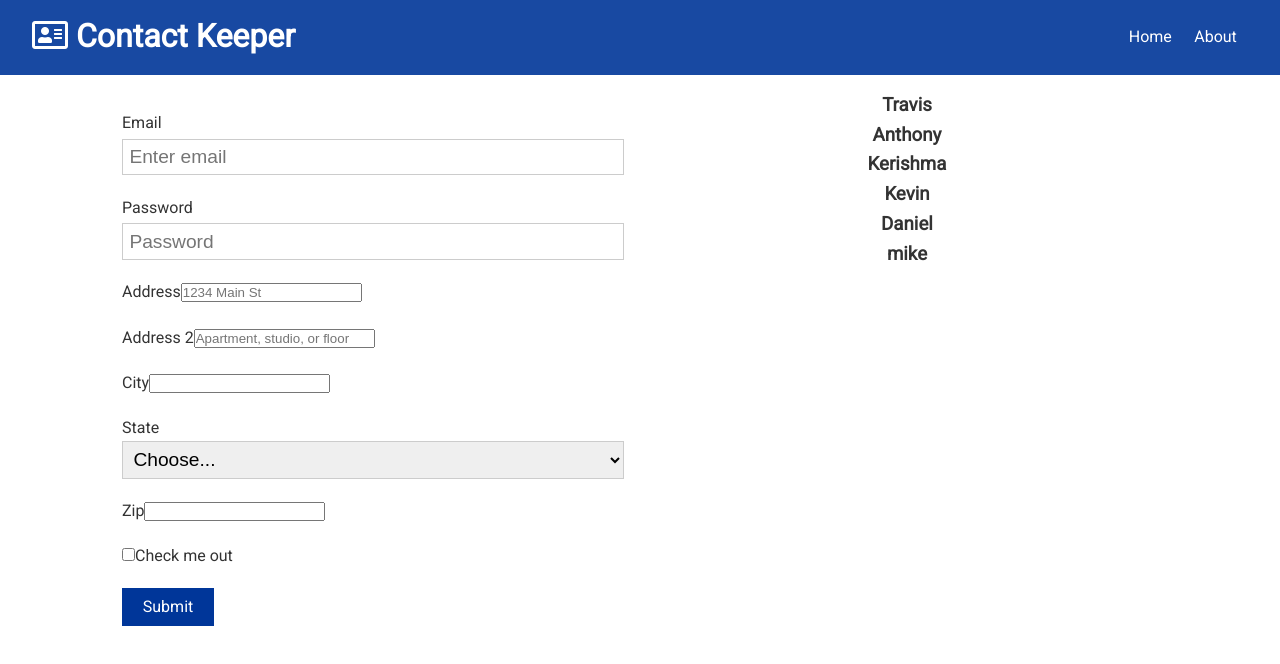
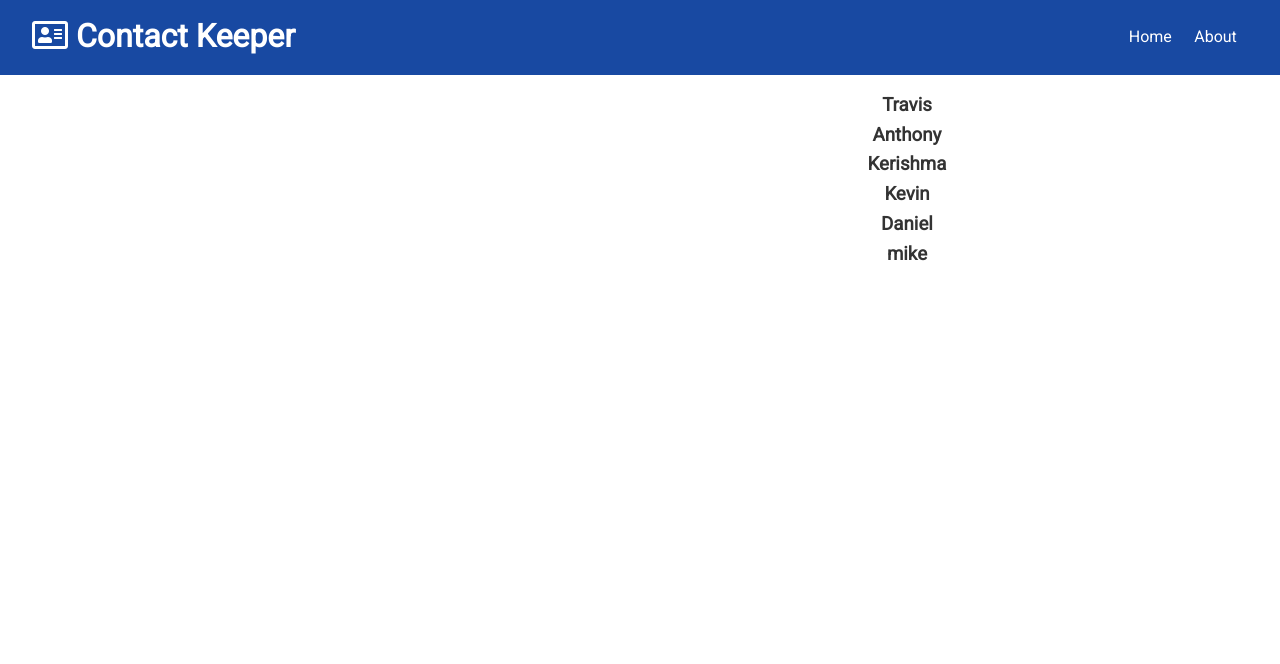
Before and after one commit to 14Anthony/myContact, a React (Create React App) app in the folder client/: page / in a window 1280 px wide. Shown: the top 664 px of the page. Built offline with nearby package versions, Linux system fonts and the light colour scheme.

Commit message:
boiler plate for CI

```diff
--- a/client/src/components/pages/Home.js
+++ b/client/src/components/pages/Home.js
@@ -8,57 +8,7 @@ const Home = () => {
 
         <div className="grid-2">
             <div>
-                <Form>
-                    <Form.Row>
-                        <Form.Group as={Col} controlId="formGridEmail">
-                            <Form.Label>Email</Form.Label>
-                            <Form.Control type="email" placeholder="Enter email" />
-                        </Form.Group>
 
-                        <Form.Group as={Col} controlId="formGridPassword">
-                            <Form.Label>Password</Form.Label>
-                            <Form.Control type="password" placeholder="Password" />
-                        </Form.Group>
-                    </Form.Row>
-
-                    <Form.Group controlId="formGridAddress1">
-                        <Form.Label>Address</Form.Label>
-                        <Form.Control placeholder="1234 Main St" />
-                    </Form.Group>
-
-                    <Form.Group controlId="formGridAddress2">
-                        <Form.Label>Address 2</Form.Label>
-                        <Form.Control placeholder="Apartment, studio, or floor" />
-                    </Form.Group>
-
-                    <Form.Row>
-                        <Form.Group as={Col} controlId="formGridCity">
-                            <Form.Label>City</Form.Label>
-                            <Form.Control />
-                        </Form.Group>
-
-                        <Form.Group as={Col} controlId="formGridState">
-                            <Form.Label>State</Form.Label>
-                            <Form.Control as="select" defaultValue="Choose...">
-                                <option>Choose...</option>
-                                <option>...</option>
-                            </Form.Control>
-                        </Form.Group>
-
-                        <Form.Group as={Col} controlId="formGridZip">
-                            <Form.Label>Zip</Form.Label>
-                            <Form.Control />
-                        </Form.Group>
-                    </Form.Row>
-
-                    <Form.Group id="formGridCheckbox">
-                        <Form.Check type="checkbox" label="Check me out" />
-                    </Form.Group>
-
-                    <Button variant="primary" type="submit">
-                        Submit
-  </Button>
-                </Form>
             </div>
 
             <div>
```
Also changed, not shown: client/src/components/contacts/ContactItem.js (+11 -0 lines).
